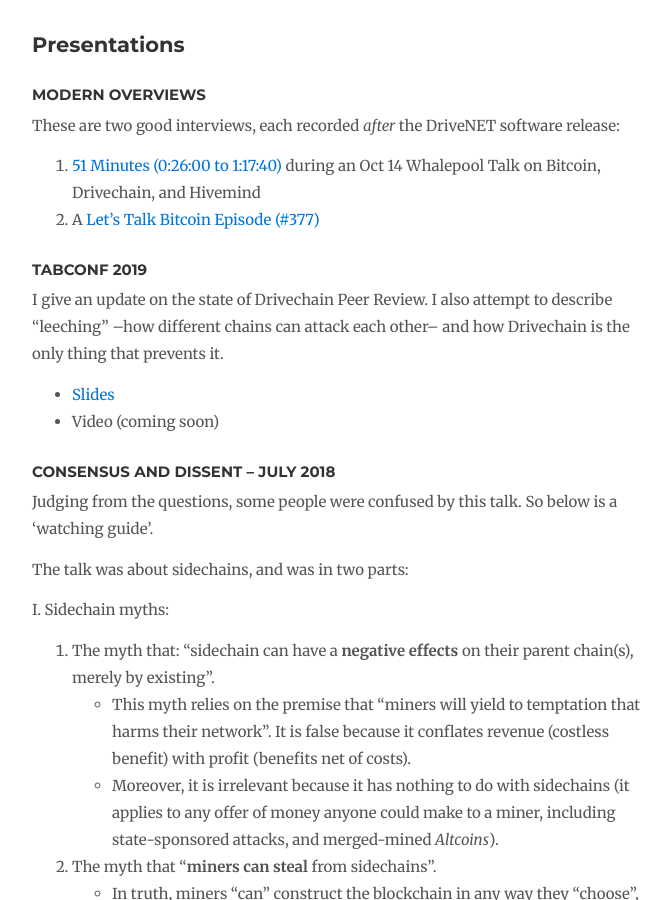
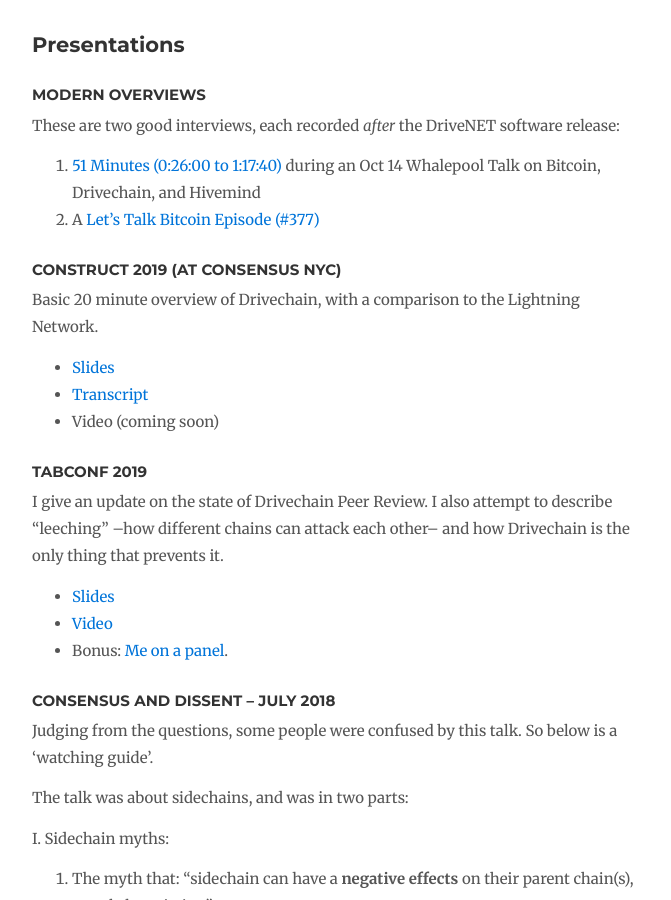
Before and after one commit to drivechain-project/drivechain.info, a Jekyll site: the page built from literature/index.md, in a window 1280 px wide and 900 px high, scrolled down 896 px. Shown: the whole window, without its empty margins (138-809 px from the left). Built offline with Jekyll 4.4.1, drawn with Linux system fonts in a browser that asks for light colours; nearby versions of some CDN libraries; comment, search, counter and statistics services are not loaded.

Commit message:
construct 2019 talk + tabconf video

```diff
--- a/literature/index.md
+++ b/literature/index.md
@@ -40,13 +40,23 @@
 2. A [Let’s Talk Bitcoin Episode (#377)](https://letstalkbitcoin.com/blog/post/lets-talk-bitcoin-377-sidechains-drivechains-and-the-apple-store)
 
 
+### Construct 2019 (at Consensus NYC) ### {#consensus-2019}
+
+Basic 20 minute overview of Drivechain, with a comparison to the Lightning Network.
+
+* [Slides](/media/slides/construct-2019.pdf)
+* [Transcript](/media/slides/construct-2019-speech.docx)
+* Video (coming soon)
+
+
 
 ### TabConf 2019 ### {#tab-2019}
 
 I give an update on the state of Drivechain Peer Review. I also attempt to describe "leeching" --how different chains can attack each other-- and how Drivechain is the only thing that prevents it.
 
 * [Slides](/media/slides/tab-2019.pdf)
-* Video (coming soon)
+* [Video](https://www.youtube.com/watch?v=uJSWSTEDOF0)
+* Bonus: [Me on a panel](https://www.youtube.com/watch?v=V3cvH2eWqfU).
 
 ### Consensus and Dissent -- July 2018 ### {#bob}
 
```
Also changed, not shown: 3 other files.
